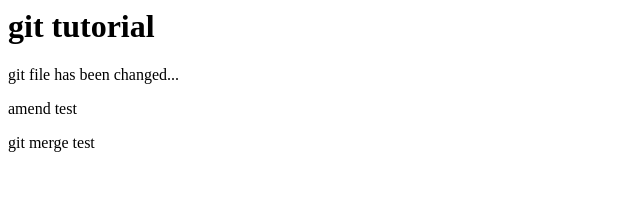
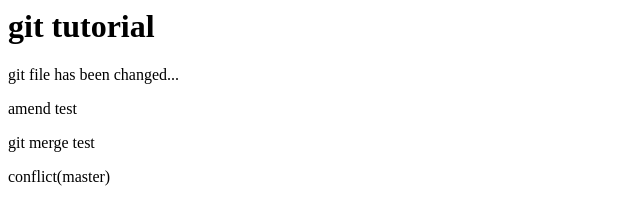
Before and after one commit to yfukutome/git_tutorial, a plain HTML site: page index.html in a window 1280 px wide. Shown: the whole page, without its empty margins (0-640 px from the left). Drawn offline with Linux system fonts and the light colour scheme.

Commit message:
add conflict line

```diff
--- a/index.html
+++ b/index.html
@@ -4,3 +4,4 @@
 <p>amend test</p>
 
 <p>git merge test</p>
+<p>conflict(master)<p>
```
